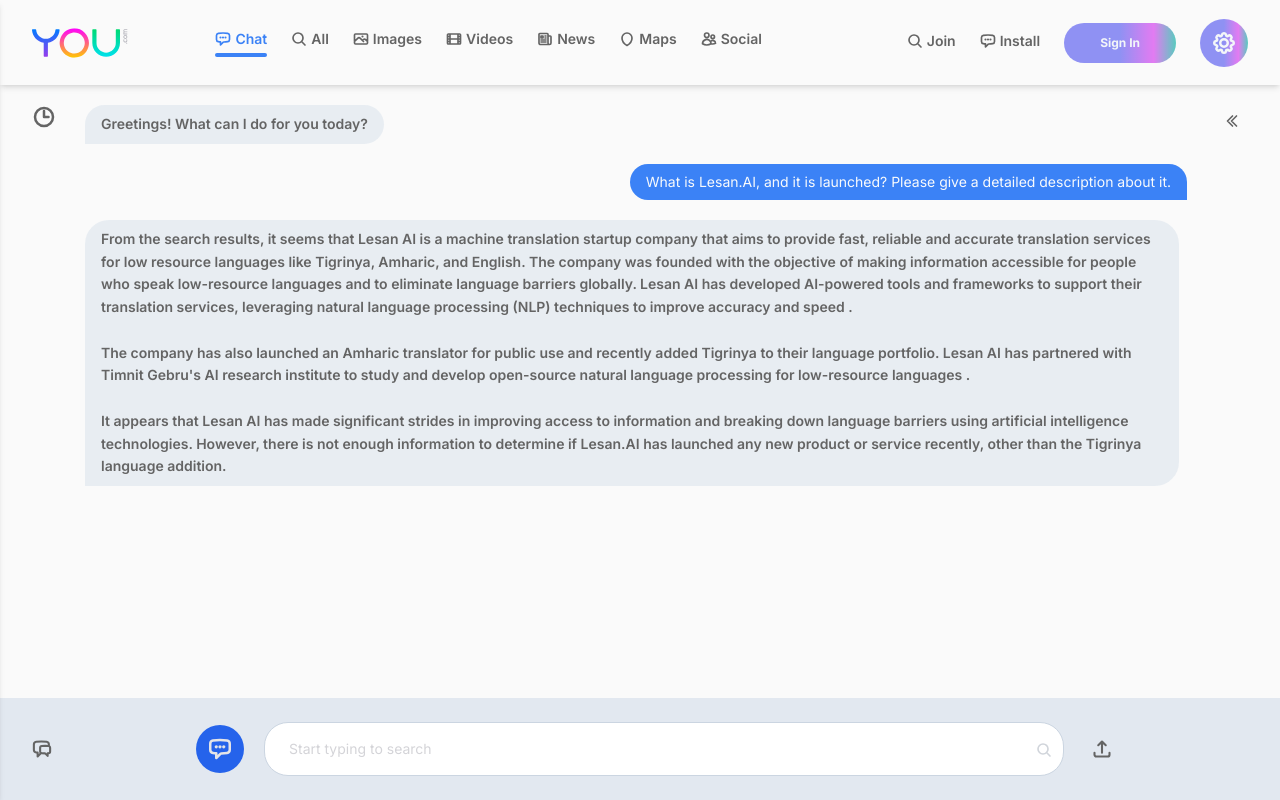
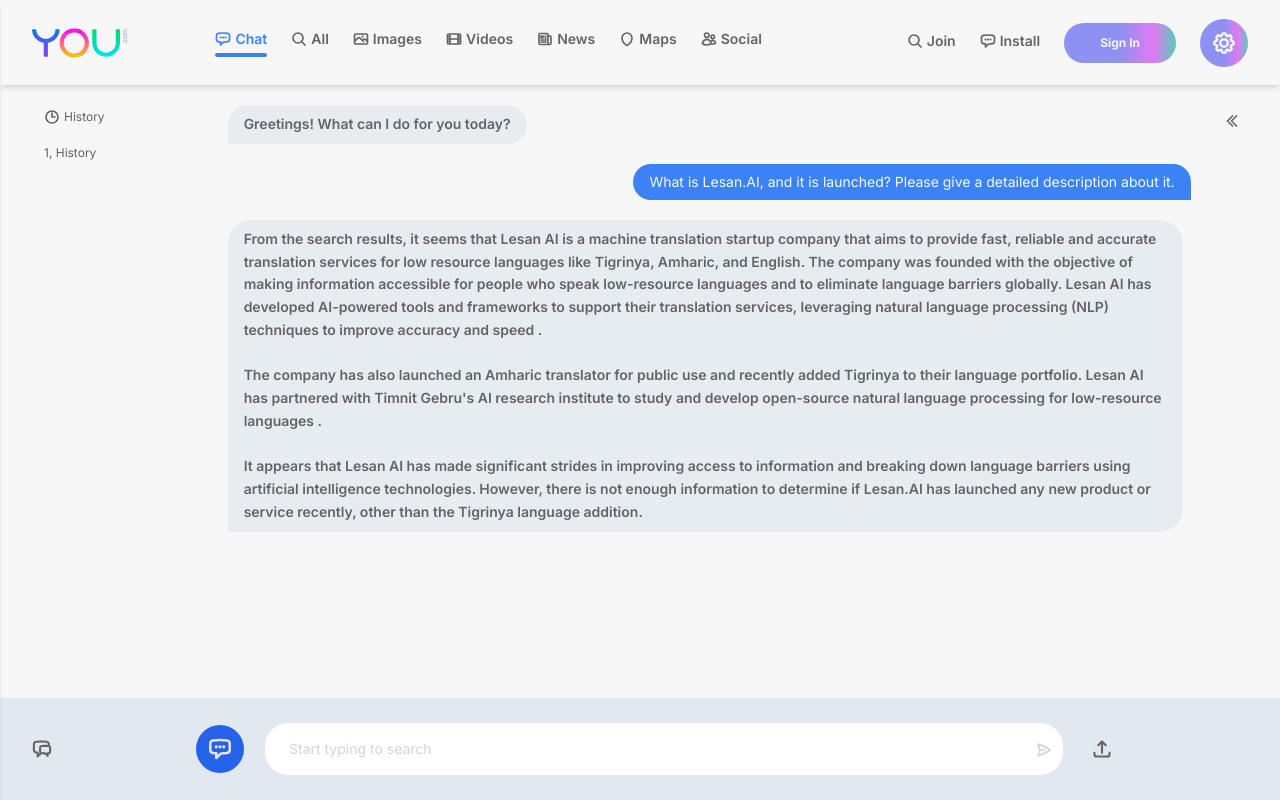
Before and after one commit to NegasiHaile/you.com-clone, a Next.js app: page /chat in a window 1280 px wide. Built offline with nearby package versions, Linux system fonts and the light colour scheme.

Commit message:
Updated chart page styles

```diff
--- a/app/chat/ChatHistory.tsx
+++ b/app/chat/ChatHistory.tsx
@@ -1,13 +1,28 @@
+"use client";
+
 import { icons } from "@/assets/icons";
+import { IconButton } from "@/components";
 import { Icon } from "@/components/Utils";
-import React from "react";
+import { useState } from "react";
 
 const ChatHistory = () => {
+  const [showHistoryList, setHistoryList] = useState<boolean>();
   return (
-    <div className="pt-5 relative hidden md:block">
-      <button className="hover:text-opacity-90 sticky top-[8.25rem] md:top-[100px]">
-        <Icon name={icons.time} className="w-6 h-6" />
-      </button>
+    <div className="pt-5 relative hidden sm:flex sm:flex-col space-y-3  w-1/6 px-1">
+      <div
+        className="flex items-center cursor-pointer space-x-1 px-2 py-1 hover:bg-zinc-600 rounded-sm"
+        onClick={() => setHistoryList(!showHistoryList)}
+      >
+        <Icon name={icons.time} className="w-4 h-4" />
+        <p>History</p>
+      </div>
+
+      <div
+        className="flex items-center cursor-pointer space-x-1 px-2 py-1 hover:bg-zinc-600 rounded-sm"
+        onClick={() => setHistoryList(!showHistoryList)}
+      >
+        <p>1, History</p>
+      </div>
     </div>
   );
 };
--- a/app/chat/RelatedLinks.tsx
+++ b/app/chat/RelatedLinks.tsx
@@ -4,38 +4,37 @@
 import { Icon } from "@/components/Utils";
 import Image from "next/image";
 import Link from "next/link";
+import { IconButton } from "@/components";
 
 const RelatedLinks = () => {
-  const [showChatLinks, setShowChatLinks] = useState<boolean>(false);
+  const [showRelatedLinks, setShowRelatedLinks] = useState<boolean>(false);
 
   return (
     <>
       {/* Slide Right and Left button */}
       <div className={`pt-5 relative`}>
-        <div
-          className="cursor-pointer rounded-full p-2 sticky top-[8.25rem] md:top-[100px] hover:bg-zinc-300 dark:hover:bg-zinc-700"
-          onClick={() => setShowChatLinks(!showChatLinks)}
-        >
-          <Icon name={showChatLinks ? icons.right : icons.left} />
-        </div>
+        <IconButton
+          iconName={showRelatedLinks ? icons.right : icons.left}
+          onClick={() => setShowRelatedLinks(!showRelatedLinks)}
+          iconStyle="w-4 h-4"
+        />
       </div>
 
       <div
         className={`border-l border-zinc-200 dark:border-zinc-700 min-h-[calc(100vh_-_7rem)]
-          bg-[var(--background-light)] dark:bg-[var(--background-dark)]
+          light-bg dark:dark-bg
           ${
-            showChatLinks
+            showRelatedLinks
               ? `fixed w-4/6 top-28 right-0 z-30 md:static md:block md:z-0 md:w-[52%]`
               : `w-0 hidden`
           } transition-transform delay-1000`}
       >
         <div className="flex float-left w-auto bg-slate-300 mt-4 items-start bg-transparent -ml-9">
-          <div
-            className="visible md:invisible cursor-pointer h-auto p-2 block md:hidden bg-zinc-200 dark:bg-zinc-700 rounded-full"
-            onClick={() => setShowChatLinks(false)}
-          >
-            <Icon name={icons.right} className="w-4 h-4" />
-          </div>
+          <IconButton
+            iconName={icons.right}
+            onClick={() => setShowRelatedLinks(false)}
+            iconStyle="w-4 h-4"
+          />
         </div>
 
         {/* Links */}
--- a/app/chat/page.tsx
+++ b/app/chat/page.tsx
@@ -30,7 +30,7 @@
 
   return (
     <div className="relative">
-      <div className="w-full flex min-h-[calc(100vh_-_13rem)] md:min-h-[calc(100vh_-_11.25rem)]">
+      <div className="chat_wrapper">
         {/* Chat History  */}
         <ChatHistory />
 
--- a/app/globals.css
+++ b/app/globals.css
@@ -1,6 +1,14 @@
 @tailwind base;
 @tailwind components;
 @tailwind utilities;
+
+:root {
+  --foreground-light: 100, 100, 100;
+  --background-light: 247, 247, 247;
+
+  --foreground-dark: 210, 210, 210;
+  --background-dark: 33, 32, 37;
+}
 
 @layer utilities {
   @variants responsive {
@@ -14,15 +22,15 @@
       -ms-overflow-style: none; /* IE and Edge */
       scrollbar-width: none; /* Firefox */
     }
+
+    .dark-bg {
+      background: rgb(var(--background-dark));
+    }
+
+    .light-bg {
+      background: rgb(var(--background-light));
+    }
   }
-}
-
-:root {
-  --foreground-light: 100, 100, 100;
-  --background-light: 250, 250, 250;
-
-  --foreground-dark: 210, 210, 210;
-  --background-dark: 33, 32, 37;
 }
 
 .light {
@@ -32,10 +40,6 @@
 
 .dark {
   color: rgb(var(--foreground-dark));
-  background: rgb(var(--background-dark));
-}
-
-.dark-bg {
   background: rgb(var(--background-dark));
 }
 
--- a/app/styles/inputs.css
+++ b/app/styles/inputs.css
@@ -1,6 +1,6 @@
 .input {
-  @apply block w-full py-4 px-6 text-sm border border-slate-300 dark:border-zinc-700
-              dark:bg-zinc-800 focus:border-blue-500 dark:focus:border-blue-500
+  @apply block w-full py-4 px-6 text-sm bg-white border border-slate-200 dark:border-zinc-800
+              dark:bg-zinc-900/50 focus:border-blue-500 dark:focus:border-blue-500
              dark:focus:shadow-lg placeholder:text-zinc-300
              placeholder:dark:text-zinc-600 focus:outline-none;
 }
--- a/app/styles/main.css
+++ b/app/styles/main.css
@@ -19,3 +19,8 @@
   line-height: 1.3rem /* 28px */;
   font-weight: 500;
 }
+
+/* ************** CHAT PAGE ************* */
+.chat_wrapper {
+  @apply w-full flex min-h-[calc(100vh_-_13rem)] md:min-h-[calc(100vh_-_11.25rem)];
+}
--- a/components/BottomBar/index.tsx
+++ b/components/BottomBar/index.tsx
@@ -34,7 +34,7 @@
 
         <div className="w-full">
           <form action={requestChat} className="relative">
-            <SearchInput iconName={icons.search} />
+            <SearchInput iconName={icons.send} />
           </form>
         </div>
 
--- a/tailwind.config.js
+++ b/tailwind.config.js
@@ -9,7 +9,8 @@
   theme: {
     extend: {
       colors: {
-        // black: "#999900",
+        light: "var(--background-light)",
+        dark: "var(--background-dark)",
       },
       backgroundImage: {
         "gradient-radial": "radial-gradient(var(--tw-gradient-stops))",
```
